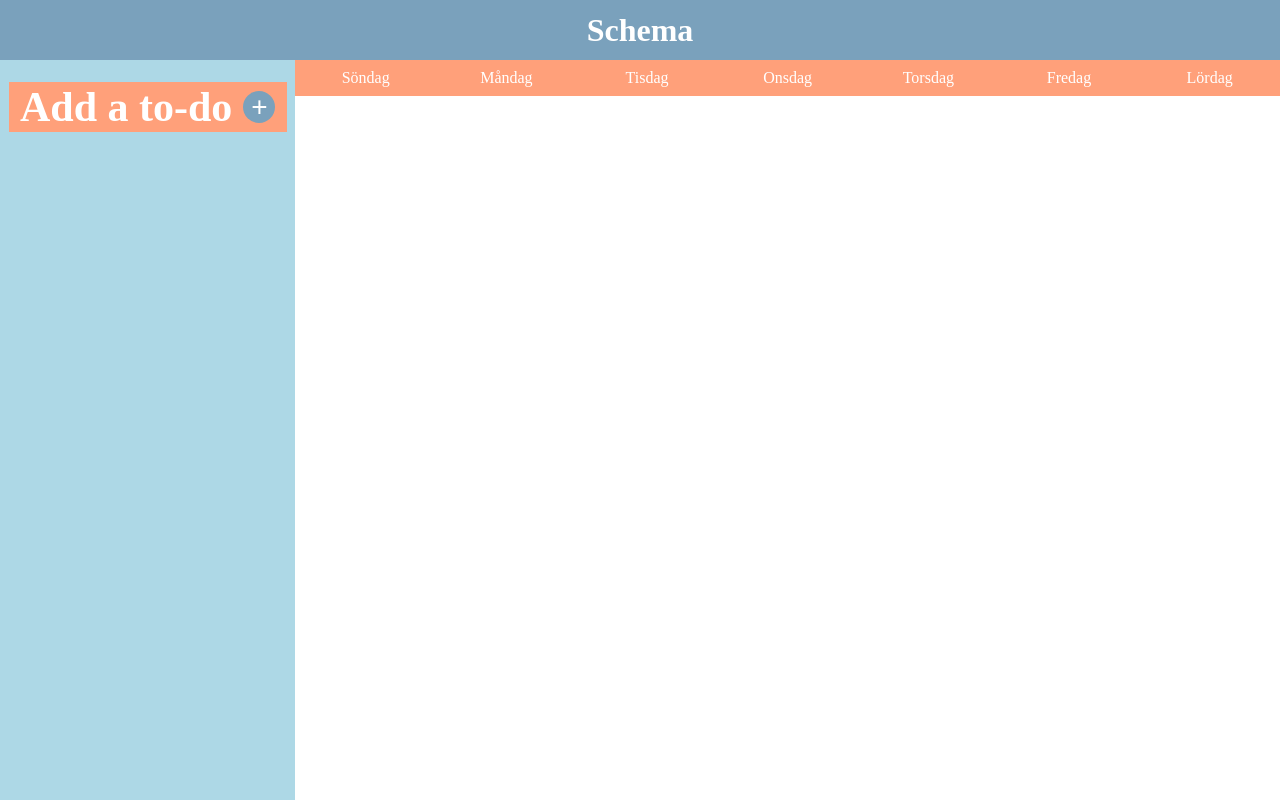
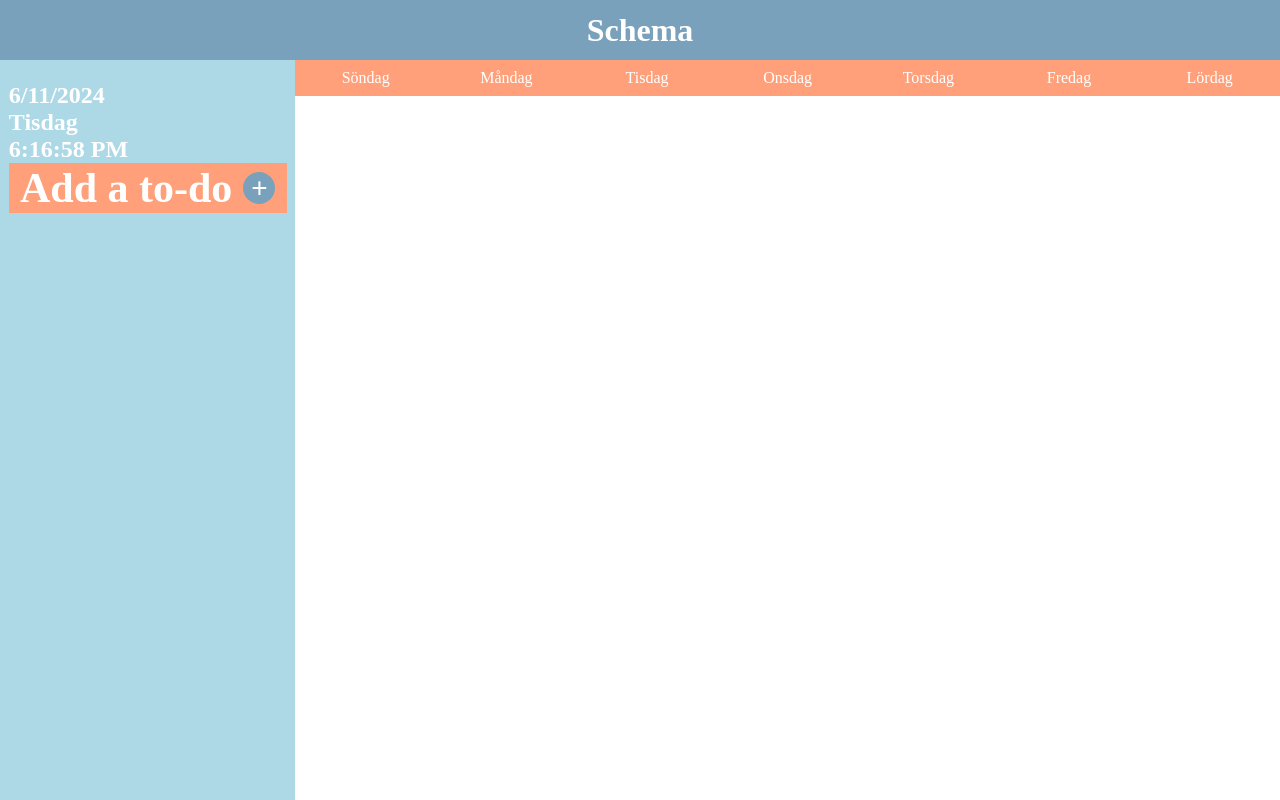
Before and after one commit to JohannesAlevall/js-calendar, a website: page public/index.html in a window 1280 px wide. Drawn offline with Linux system fonts and the light colour scheme.

Commit message:
Displays date, day, time

```diff
--- a/public/index.html
+++ b/public/index.html
@@ -5,20 +5,22 @@
   <meta charset="UTF-8" />
   <meta http-equiv="X-UA-Compatible" content="IE=edge" />
   <meta name="viewport" content="width=device-width, initial-scale=1.0" />
-  <title>Document</title>
+  <title>Js Calender</title>
   <link rel="stylesheet" href="index.css">
-  <script src="main.js"></script>
 </head>
 
 <body>
-
   <header class="header">
     <h1>Schema</h1>
   </header>
   <div class="page">
     <aside>
       <div class="aside-container">
-        <div class="aside-welcome-segment"></div>
+        <div class="aside-welcome-segment" data-cy="welcome-segment">
+          <h1 id="aside-date"></h1>
+          <h1 id="aside-day"></h1>
+          <h1 id="aside-time"></h1>
+        </div>
         <div class="aside-add-task">
           <h1>Add a to-do</h1>
           <button>+</button>
@@ -41,6 +43,8 @@
       </div>
     </main>
   </div>
+  <script src="today.js"></script>
+  <script src="main.js"></script>
 </body>
 
 </html>
--- a/public/main.js
+++ b/public/main.js
@@ -1,8 +1,13 @@
-window.addEventListener("DOMContentLoaded", main);
-
 function main() {
   console.log("Hi students!");
   // initTodayView();
   // initTodoList();
   // initCalendar();
+
+  setDateWelcomeSegment();
+
+  setInterval(() => {
+    setDateWelcomeSegment();
+  }, 1000);
 }
+window.addEventListener("DOMContentLoaded", main);
--- /dev/null
+++ b/public/today.js
@@ -0,0 +1,13 @@
+const datePlacement = document.getElementById("aside-date");
+const dayPlacement = document.getElementById("aside-day");
+const timePlacement = document.getElementById("aside-time");
+
+days = ["Söndag", "Måndag", "Tisdag", "Onsdag", "Torsdag", "Fredag"]
+
+function setDateWelcomeSegment() {
+    let date = new Date();
+
+    datePlacement.innerHTML = date.toLocaleDateString();
+    dayPlacement.innerHTML = days[date.getDay()];
+    timePlacement.innerHTML = date.toLocaleTimeString();
+};
```
